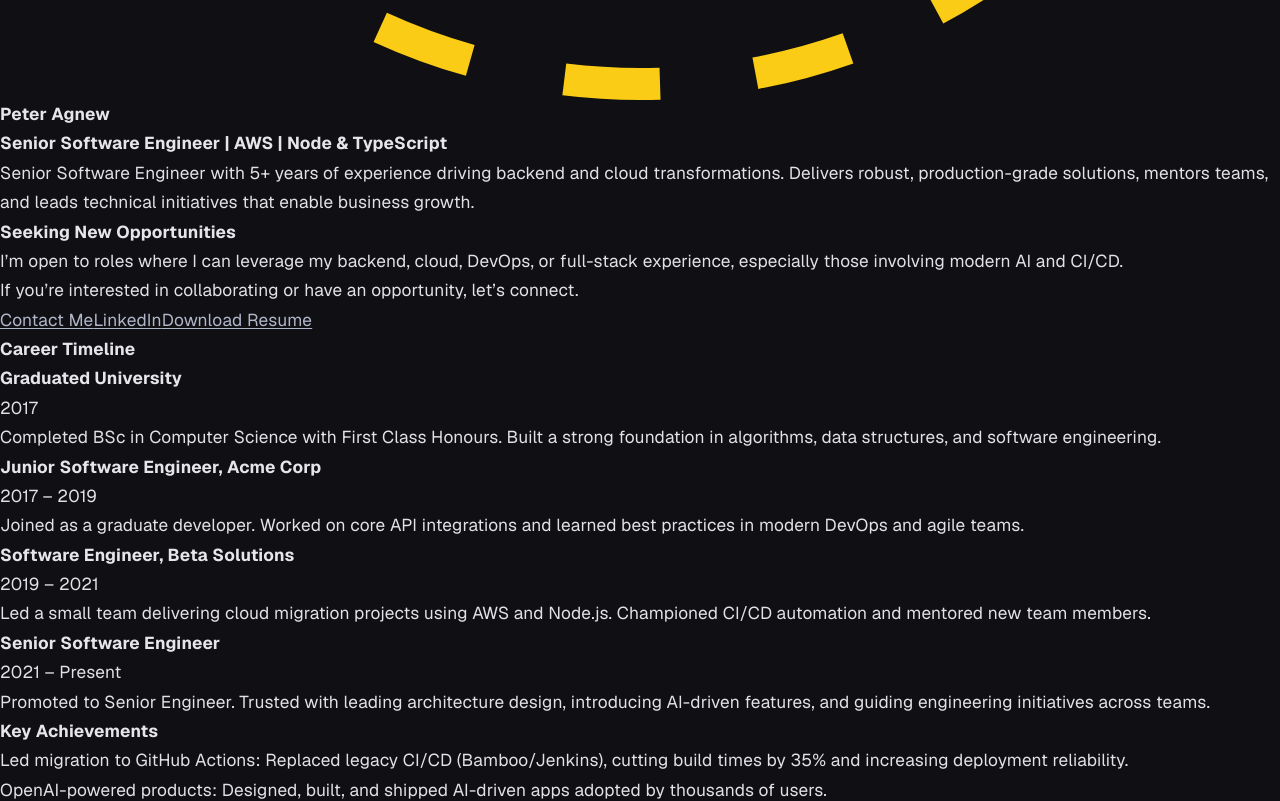
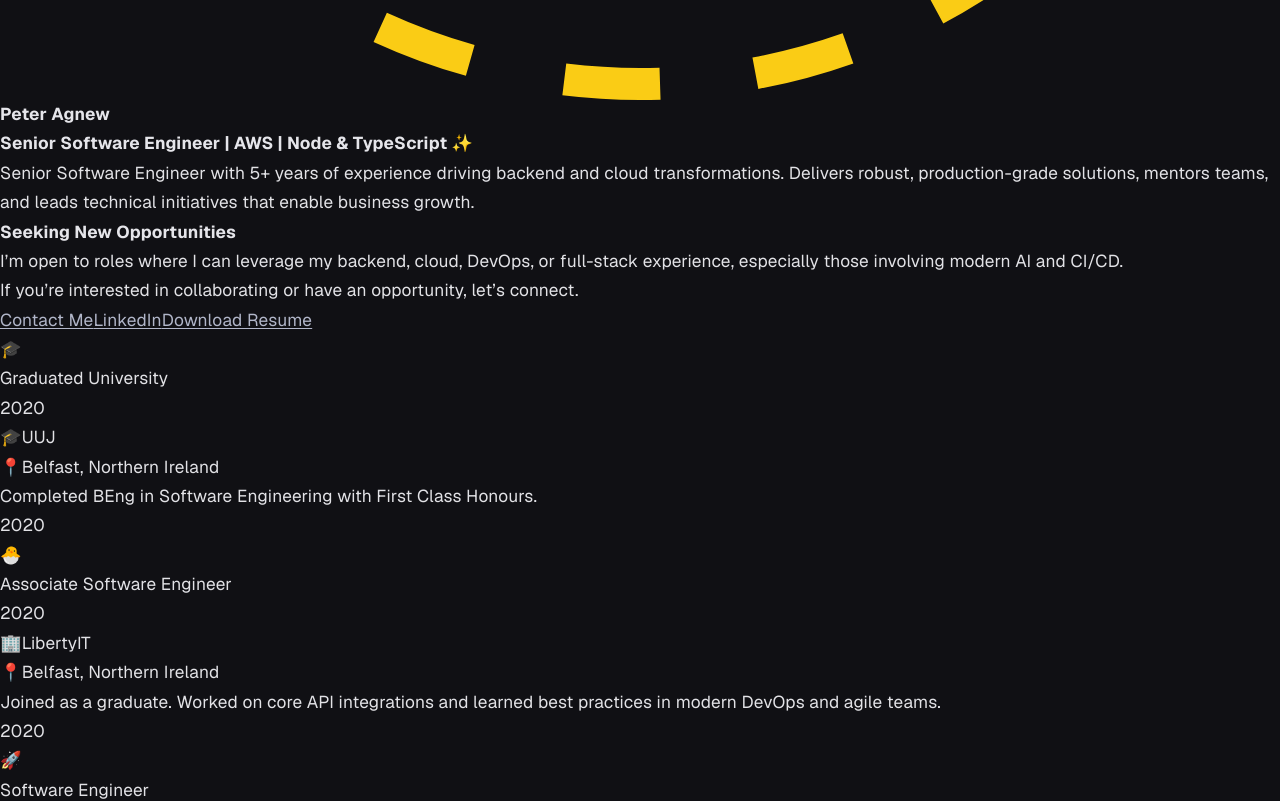
Before and after one commit to KingPedroDino/test-app, a Next.js app: page / in a window 1280 px wide. Shown: the part 1180-1981 px from the top of the page. Built offline with nearby package versions, Linux system fonts and the light colour scheme.

Commit message:
timeline

```diff
--- a/src/app/page.tsx
+++ b/src/app/page.tsx
@@ -1,5 +1,40 @@
 "use client";
 import SelectedProjectsSection from "./SelectedProjectsSection";
+
+const careerTimeline = [
+  {
+    year: "2020",
+    label: "Graduated University",
+    icon: "🎓",
+    summary: "Completed BEng in Software Engineering with First Class Honours.",
+    location: "Belfast, Northern Ireland",
+    university: "UUJ",
+  },
+  {
+    year: "2020",
+    label: "Associate Software Engineer",
+    icon: "🐣",
+    summary: "Joined as a graduate. Worked on core API integrations and learned best practices in modern DevOps and agile teams.",
+    location: "Belfast, Northern Ireland",
+    company: "LibertyIT",
+  },
+  {
+    year: "2021",
+    label: "Software Engineer",
+    icon: "🚀",
+    summary: "Led a small team delivering cloud migration projects using AWS and Node.js. Championed CI/CD automation and mentored new team members.",
+    location: "Belfast, Northern Ireland",
+    company: "LibertyIT",
+  },
+  {
+    year: "2023",
+    label: "Senior Software Engineer",
+    icon: "🦄",
+    summary: "Promoted to Senior Engineer. Trusted with leading architecture design, introducing AI-driven features, and guiding engineering initiatives across teams.",
+    location: "Belfast, Northern Ireland",
+    company: "LibertyIT",
+  },
+];
 
 export default function Home() {
   return (
@@ -18,8 +53,8 @@ export default function Home() {
           <h1 className="text-4xl font-extrabold text-gray-200 tracking-tight drop-shadow-xl text-center uppercase">
             Peter Agnew
           </h1>
-          <h2 className="text-xl text-gray-400 font-semibold tracking-wide shadow-md uppercase">
-            Senior Software Engineer | AWS | Node &amp; TypeScript
+          <h2 className="text-xl text-gray-400 font-semibold tracking-wide shadow-md uppercase flex items-center gap-2">
+            Senior Software Engineer | AWS | Node &amp; TypeScript <span>✨</span>
           </h2>
         </div>
       </header>
@@ -71,62 +106,53 @@ export default function Home() {
             </section>
           </section>
 
-          {/* Timeline Section */}
-          <section className="md:col-span-2 max-w-3xl w-full mx-auto my-10">
-            <h3 className="text-2xl font-bold mb-6 uppercase tracking-wider flex items-center gap-2 text-gray-200">
-              <span className="inline-block w-6 h-6 bg-yellow-700/80 rounded-full"></span>
-              Career Timeline
-            </h3>
-            <ol className="relative border-l-2 border-yellow-900/40 ml-4">
-              <li className="mb-10 ml-6">
-                <span className="absolute -left-3 flex items-center justify-center w-6 h-6 bg-yellow-700/70 rounded-full ring-4 ring-gray-900">
-                  <span className="w-3 h-3 bg-yellow-300 rounded-full block"></span>
-                </span>
-                <div className="pl-2">
-                  <h4 className="font-semibold text-lg text-yellow-200">Graduated University</h4>
-                  <span className="text-gray-400 text-sm">2017</span>
-                  <p className="text-gray-400 mt-1">
-                    Completed BSc in Computer Science with First Class Honours. Built a strong foundation in algorithms, data structures, and software engineering.
-                  </p>
+          {/* Condensed Horizontal Timeline */}
+          <section className="md:col-span-2 w-full mx-auto my-8">
+            {/* Timeline bar */}
+            <div className="relative flex items-center justify-between w-full px-4 py-8">
+              <div className="absolute h-1 bg-yellow-900/40 top-1/2 left-0 right-0 z-0 rounded"></div>
+              {careerTimeline.map((item) => (
+                <div
+                  key={item.label}
+                  className="group flex flex-col items-center z-10 w-1/5 min-w-[68px]"
+                >
+                  {/* Timeline dot with icon */}
+                  <div className="relative flex flex-col items-center">
+                    <div
+                      className="w-10 h-10 bg-yellow-700/80 rounded-full border-4 border-gray-900 flex items-center justify-center text-2xl shadow-lg cursor-pointer transition-transform group-hover:scale-110"
+                      tabIndex={0}
+                    >
+                      {item.icon}
+                    </div>
+                    {/* Hover card/tooltip */}
+                    <div className="absolute left-1/2 transform -translate-x-1/2 top-12 hidden group-hover:block group-focus:block bg-gray-900 text-gray-200 text-sm rounded-lg shadow-lg border border-yellow-700 w-64 p-4 z-20 transition-all duration-200 animate-fadeIn">
+                      <div className="font-semibold text-yellow-200 mb-1 flex items-center gap-1">{item.label}</div>
+                      <div className="text-xs text-gray-400 mb-1">{item.year}</div>
+                      {/* Show company or university and location if present */}
+                      {item.company && (
+                        <div className="text-xs text-blue-400 mb-1 font-semibold">
+                          <span className="mr-1">🏢</span>
+                          {item.company}
+                        </div>
+                      )}
+                      {item.university && (
+                        <div className="text-xs text-green-400 mb-1 font-semibold">
+                          <span className="mr-1">🎓</span>
+                          {item.university}
+                        </div>
+                      )}
+                      {item.location && (
+                        <div className="text-xs text-gray-400 mb-2 flex items-center">
+                          <span className="mr-1">📍</span>{item.location}
+                        </div>
+                      )}
+                      <div className="text-gray-300">{item.summary}</div>
+                    </div>
+                  </div>
+                  <div className="mt-2 text-xs text-gray-400 font-semibold">{item.year}</div>
                 </div>
-              </li>
-              <li className="mb-10 ml-6">
-                <span className="absolute -left-3 flex items-center justify-center w-6 h-6 bg-yellow-700/70 rounded-full ring-4 ring-gray-900">
-                  <span className="w-3 h-3 bg-yellow-300 rounded-full block"></span>
-                </span>
-                <div className="pl-2">
-                  <h4 className="font-semibold text-lg text-yellow-200">Junior Software Engineer, Acme Corp</h4>
-                  <span className="text-gray-400 text-sm">2017 – 2019</span>
-                  <p className="text-gray-400 mt-1">
-                    Joined as a graduate developer. Worked on core API integrations and learned best practices in modern DevOps and agile teams.
-                  </p>
-                </div>
-              </li>
-              <li className="mb-10 ml-6">
-                <span className="absolute -left-3 flex items-center justify-center w-6 h-6 bg-yellow-700/70 rounded-full ring-4 ring-gray-900">
-                  <span className="w-3 h-3 bg-yellow-300 rounded-full block"></span>
-                </span>
-                <div className="pl-2">
-                  <h4 className="font-semibold text-lg text-yellow-200">Software Engineer, Beta Solutions</h4>
-                  <span className="text-gray-400 text-sm">2019 – 2021</span>
-                  <p className="text-gray-400 mt-1">
-                    Led a small team delivering cloud migration projects using AWS and Node.js. Championed CI/CD automation and mentored new team members.
-                  </p>
-                </div>
-              </li>
-              <li className="ml-6">
-                <span className="absolute -left-3 flex items-center justify-center w-6 h-6 bg-yellow-700/70 rounded-full ring-4 ring-gray-900">
-                  <span className="w-3 h-3 bg-yellow-300 rounded-full block"></span>
-                </span>
-                <div className="pl-2">
-                  <h4 className="font-semibold text-lg text-yellow-200">Senior Software Engineer</h4>
-                  <span className="text-gray-400 text-sm">2021 – Present</span>
-                  <p className="text-gray-400 mt-1">
-                    Promoted to Senior Engineer. Trusted with leading architecture design, introducing AI-driven features, and guiding engineering initiatives across teams.
-                  </p>
-                </div>
-              </li>
-            </ol>
+              ))}
+            </div>
           </section>
 
           {/* Key Achievements */}
@@ -235,7 +261,7 @@ export default function Home() {
           to { opacity: 1; transform: none;}
         }
         .animate-fadeIn {
-          animation: fadeIn 1.2s cubic-bezier(0.16, 1, 0.3, 1) both;
+          animation: fadeIn 0.4s cubic-bezier(0.16, 1, 0.3, 1) both;
         }
       `}</style>
     </div>
```
